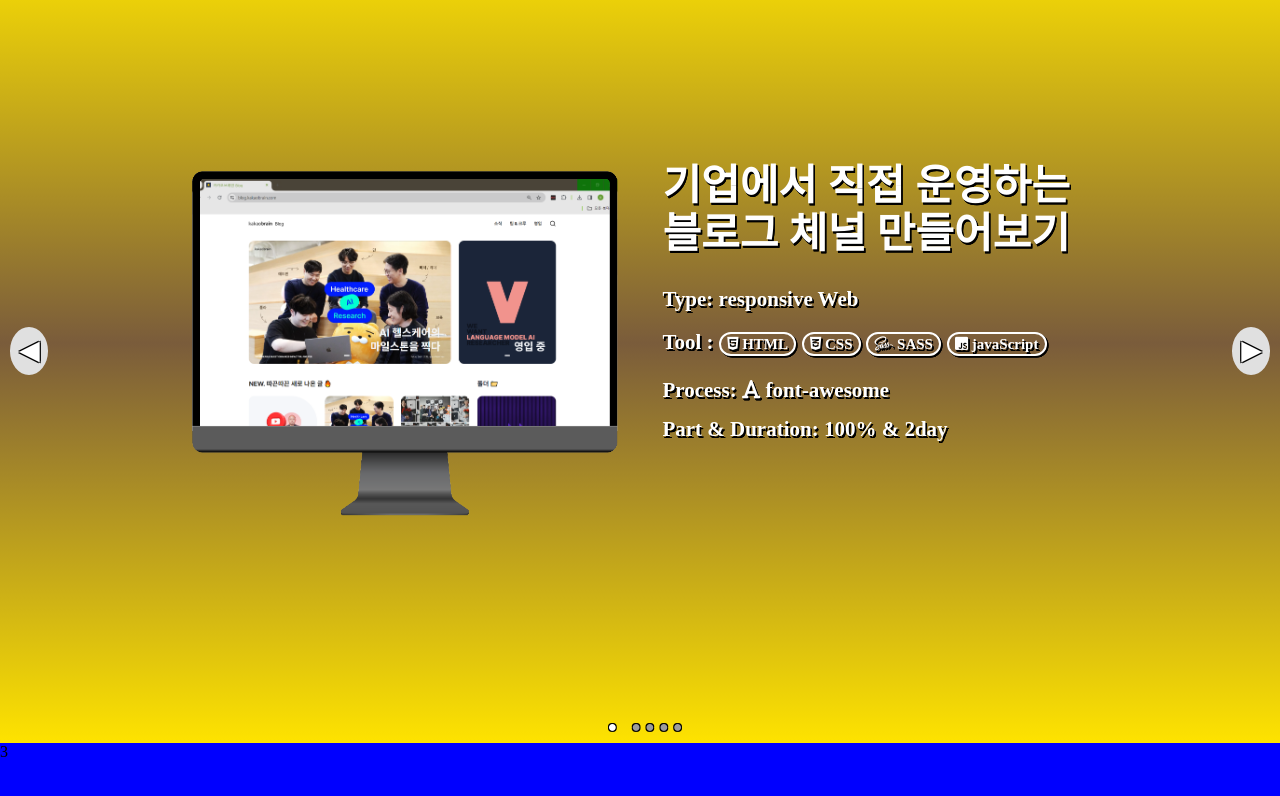
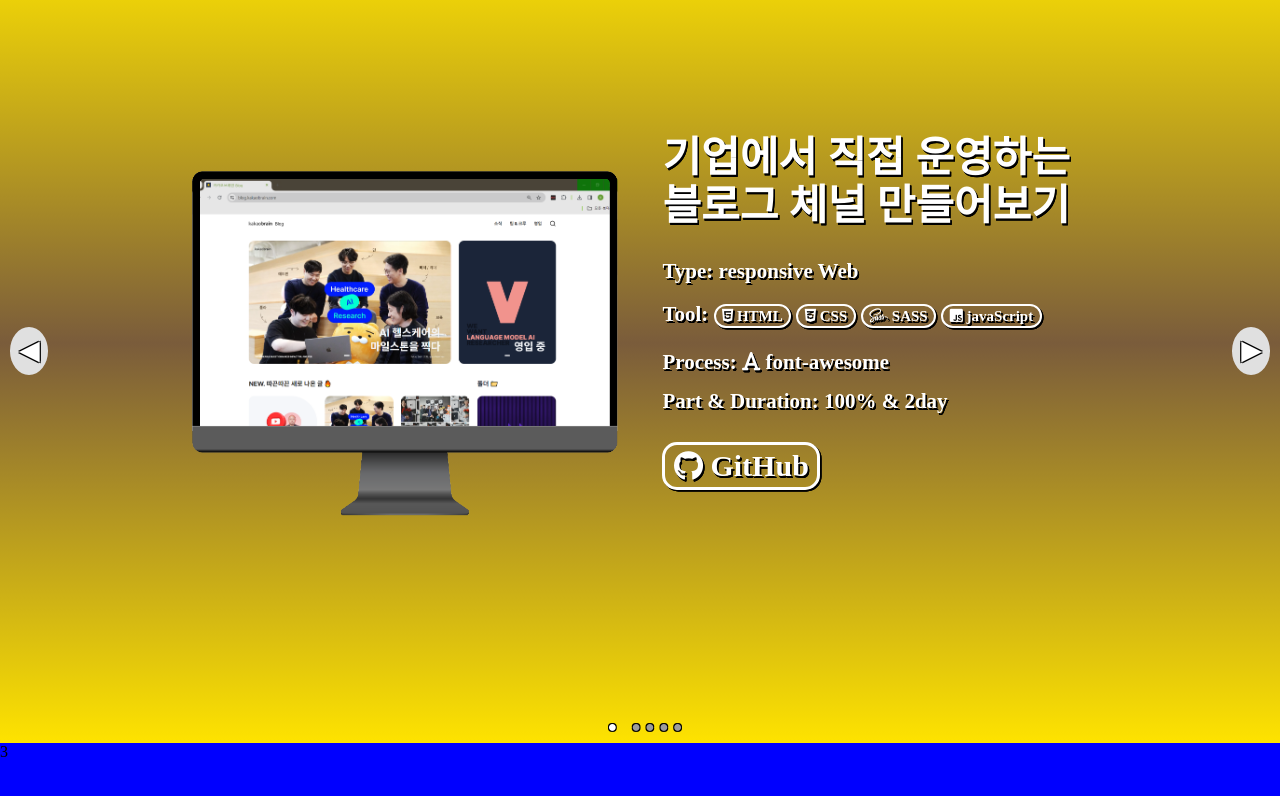
Before and after one commit to PSWOOK1/myPortfolio, a plain HTML site: page html/index.html in a window 1280 px wide. Shown: the part 857-1653 px from the top of the page. Drawn offline with Linux system fonts and the light colour scheme.

Commit message:
change name index

```diff
--- a/css/page2.scss
+++ b/css/page2.scss
@@ -19,3 +19,18 @@
 .tool {
   @include page2_info_tool();
 }
+
+.pc-info-btn {
+  margin-top: 5%;
+  span {
+    border: 3.5px solid rgb(255, 255, 255);
+    box-shadow: 1.5px 1.5px 0px #000000, 1.5px 1.5px 0px #000000,
+      1.5px 1.5px 0px #000000;
+    padding: 1% 2%;
+    margin-right: 2%;
+    border-radius: 15px;
+    width: auto;
+    white-space: nowrap;
+    font-size: 30px;
+  }
+}
--- a/html/main.html
+++ b/html/index.html
@@ -91,7 +91,7 @@
           <h1>기업에서 직접 운영하는 블로그 체널 만들어보기</h1>
           <span>Type: responsive Web</span>
           <span class="tool"
-            >Tool :
+            >Tool:
             <span><i class="fab fa-html5"></i> HTML</span>
             <span><i class="fab fa-css3-alt"></i> CSS</span>
             <span><i class="fab fa-sass"></i> SASS</span>
@@ -100,7 +100,11 @@
           <span>Process: <i class="fas fa-font"></i> font-awesome</span>
           <span>Part & Duration: 100% & 2day</span>
 
-          <div class="pc-info-btn"></div>
+          <div class="pc-info-btn">
+            <a href="https://github.com/PSWOOK1">
+              <span><i class="fab fa-github"></i> GitHub</span></a
+            >
+          </div>
         </div>
       </div>
       <div class="slide_item item2">2</div>
```
Also changed, not shown: css/page2.css, 1 other file.
